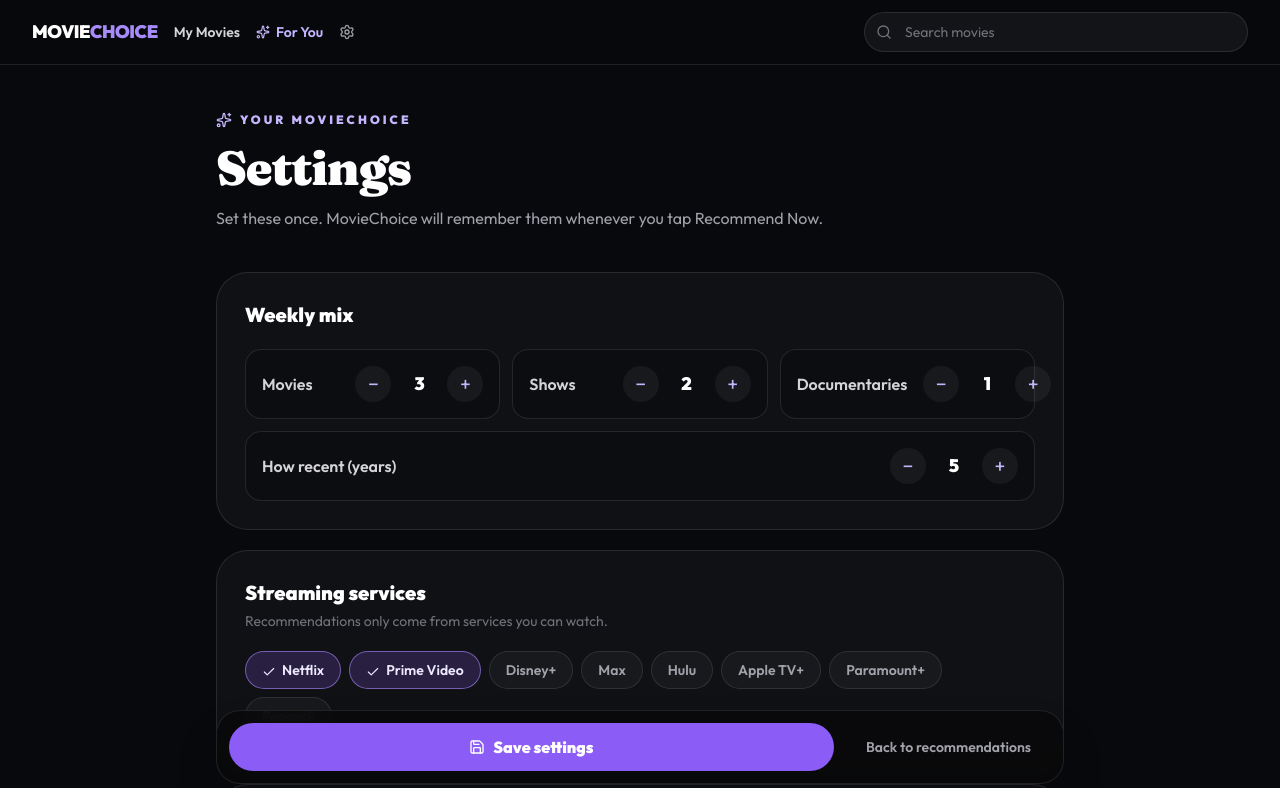
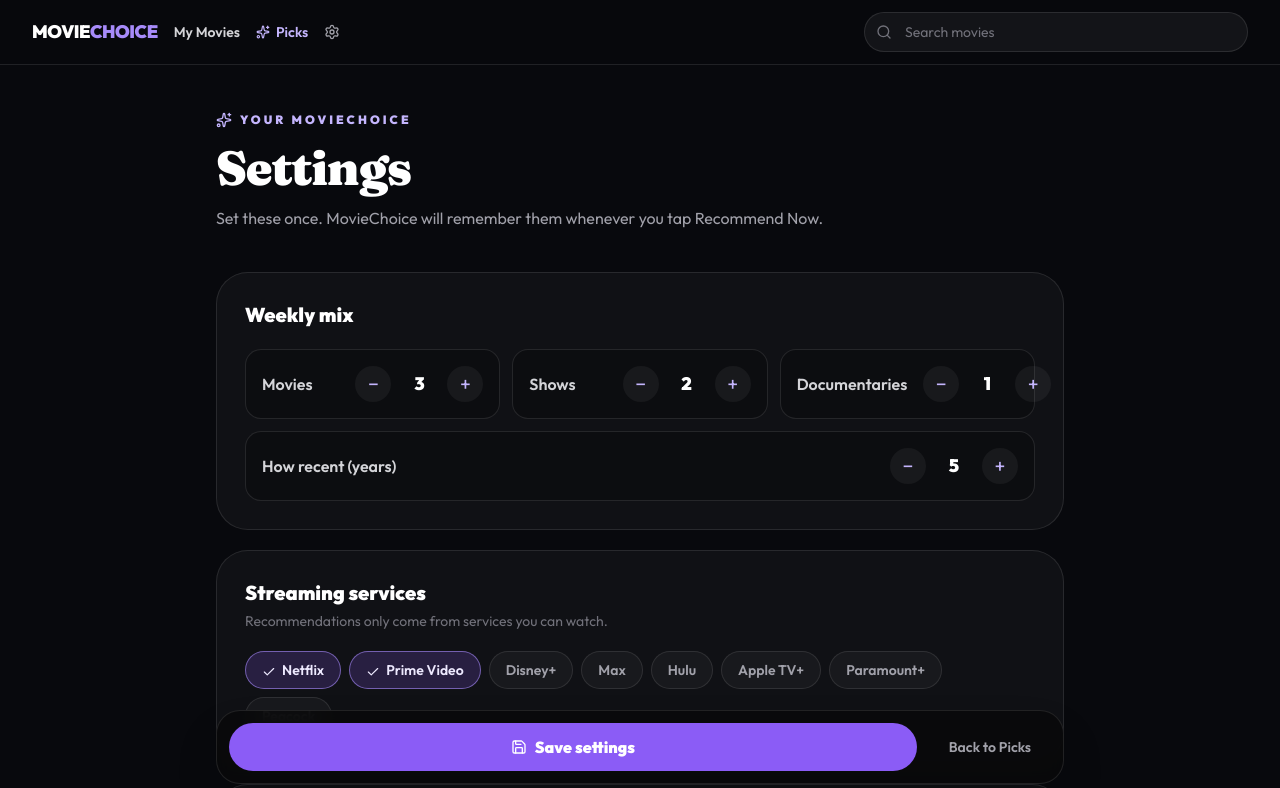
Before and after one commit to thinkRoman/moviechoice, a Next.js app: page /settings in a window 1280 px wide. Shown: the top 788 px of the page. Built offline with nearby package versions, Linux system fonts and the light colour scheme; no server answers; the database is empty; sample sign-in values are in the browser's storage.

Commit message:
Rename For You labels to Movies & Shows Picks
Use clearer Picks naming in the picks header, desktop nav, and settings back link.

Co-authored-by: kooldhar <kooldhar@users.noreply.github.com>

```diff
--- a/src/components/personalization-settings.tsx
+++ b/src/components/personalization-settings.tsx
@@ -169,7 +169,7 @@ export default function PersonalizationSettings({ isOwner }: { isOwner: boolean
             {saving ? <LoaderCircle className="h-4 w-4 animate-spin" /> : <Save className="h-4 w-4" />}
             {saving ? 'Saving…' : 'Save settings'}
           </button>
-          <Link href="/for-you" className="px-5 py-3 text-center text-sm font-semibold text-zinc-400 hover:text-white">Back to recommendations</Link>
+          <Link href="/for-you" className="px-5 py-3 text-center text-sm font-semibold text-zinc-400 hover:text-white">Back to Picks</Link>
         </div>
         {message ? <p role="status" className="text-center text-sm text-zinc-300">{message}</p> : null}
       </div>
--- a/src/components/recommendation-studio.tsx
+++ b/src/components/recommendation-studio.tsx
@@ -250,7 +250,7 @@ export default function RecommendationStudio() {
             MC
           </div>
           <div className="min-w-0 flex-1">
-            <p className="truncate text-base font-black tracking-tight text-zinc-950">MovieChoice Picks</p>
+            <p className="truncate text-base font-black tracking-tight text-zinc-950">Movies &amp; Shows Picks</p>
             <p className="text-[11px] font-bold uppercase tracking-[0.18em] text-violet-500">Week of {weekLabel()}</p>
           </div>
           <button
--- a/src/components/site-header.tsx
+++ b/src/components/site-header.tsx
@@ -18,7 +18,7 @@ export default async function SiteHeader() {
           My Movies
         </Link>
         <Link href="/for-you" className="hidden shrink-0 items-center gap-1.5 text-sm font-semibold text-violet-300 transition hover:text-white sm:flex">
-          <Sparkles className="h-3.5 w-3.5" /> For You
+          <Sparkles className="h-3.5 w-3.5" /> Picks
         </Link>
         <Link href="/settings" aria-label="Personalization settings" className="hidden shrink-0 text-zinc-400 transition hover:text-white sm:block">
           <Settings className="h-4 w-4" />
```
